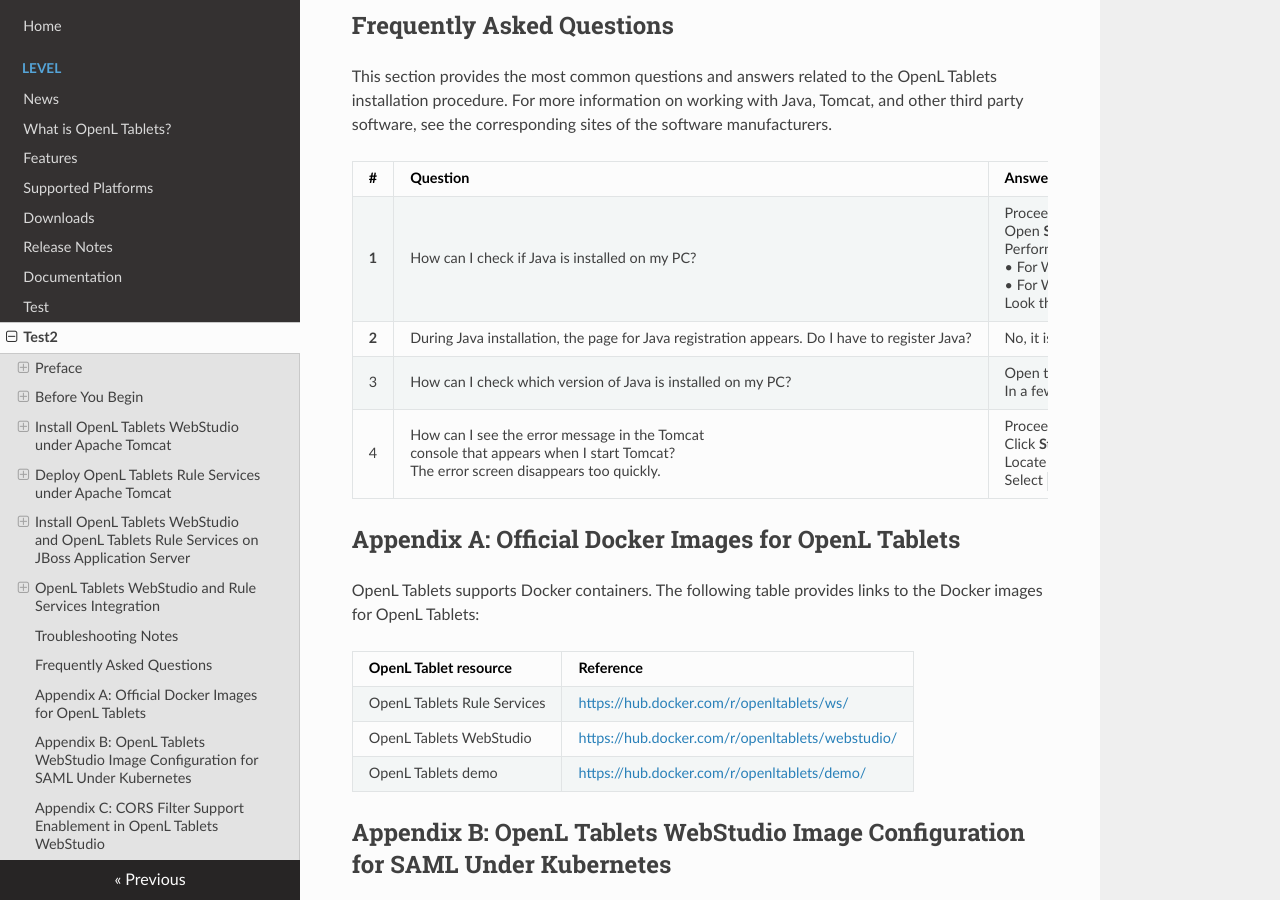
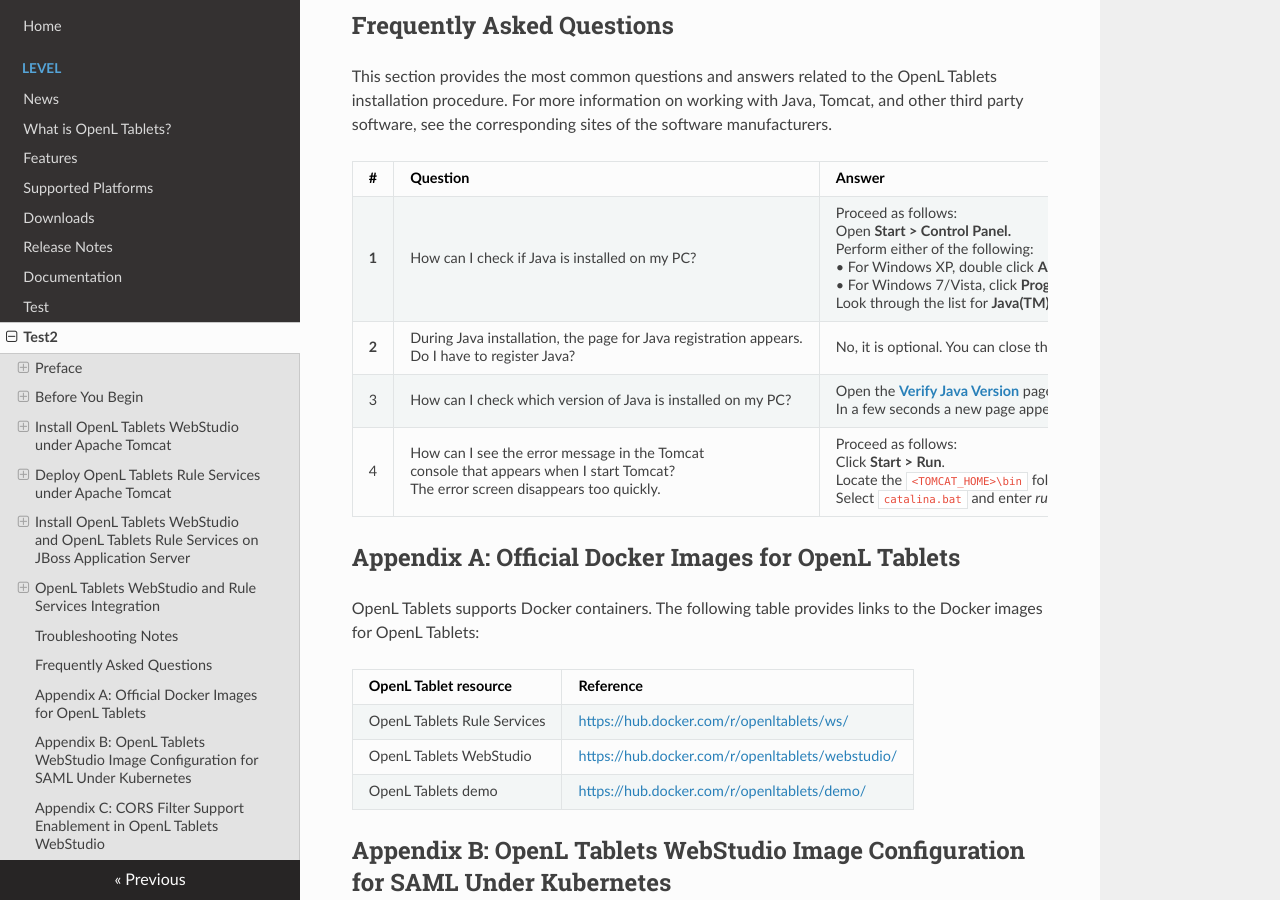
Before and after one commit to WWmonster/MarkdownTest, an MkDocs documentation site: the page built from docs/test2.md, in a window 1280 px wide and 900 px high, scrolled down 44078 px. Built offline with MkDocs 1.6.1, drawn with Linux system fonts in a browser that asks for light colours; nearby versions of some CDN libraries.

Commit message:
Update test2.md

```diff
--- a/docs/test2.md
+++ b/docs/test2.md
@@ -1433,7 +1433,7 @@ This section provides the most common questions and answers related to the OpenL
 | \#    | Question                                                                                                                         | Answer                                                                                                                                                                                                                                                                                                                                   |
 |-------|----------------------------------------------------------------------------------------------------------------------------------|------------------------------------------------------------------------------------------------------------------------------------------------------------------------------------------------------------------------------------------------------------------------------------------------------------------------------------------|
 | **1** | How can I check if Java is installed on my PC?                                                                                   | Proceed as follows: <br/>Open **Start \> Control Panel.** <br/>Perform either of the following: <br/>• For Windows XP, double click **Add or Remove Programs**. <br/>• For Windows 7/Vista, click **Programs \> Programs and Features**. <br/>Look through the list for **Java(TM)…** or **Java(TM) Update…** items. If any is present, Java is installed on your PC. |
-| **2** | During Java installation, the page for Java registration appears. Do I have to register Java?                                    | No, it is optional. You can close the registration page.                                                                                                                                                                                                                                                                                 |
+| **2** | During Java installation, the page for Java registration appears. <br/>Do I have to register Java?                                    | No, it is optional. You can close the registration page.                                                                                                                                                                                                                                                                                 |
 | 3     | How can I check which version of Java is installed on my PC?                                                                     | Open the [**Verify Java Version**](http://java.com/en/download/installed.jsp) page and click the **Verify Java Version** button.  <br/>In a few seconds a new page appears where you will find the message like the following one: **Your Java version: Version 6 Update 26**.                                                                |
 | 4     | How can I see the error message in the Tomcat <br/>console that appears when I start Tomcat? <br/>The error screen disappears too quickly. | Proceed as follows: <br/>Click **Start \> Run**. <br/>Locate the `<TOMCAT_HOME>\bin` folder. <br/>Select `catalina.bat` and enter *run* in the command line.                                                                                                                                                                                            |
 
```
